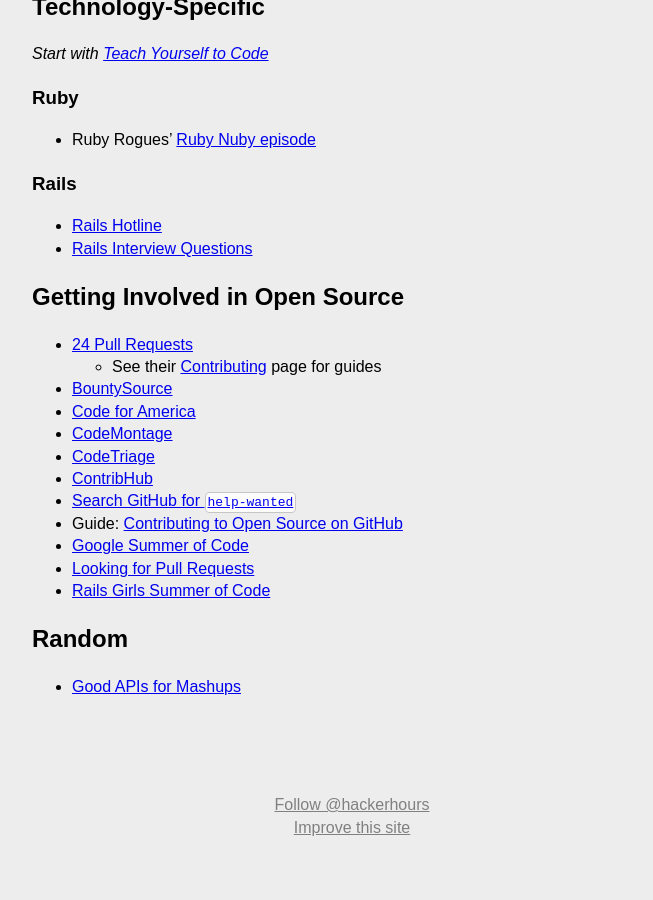
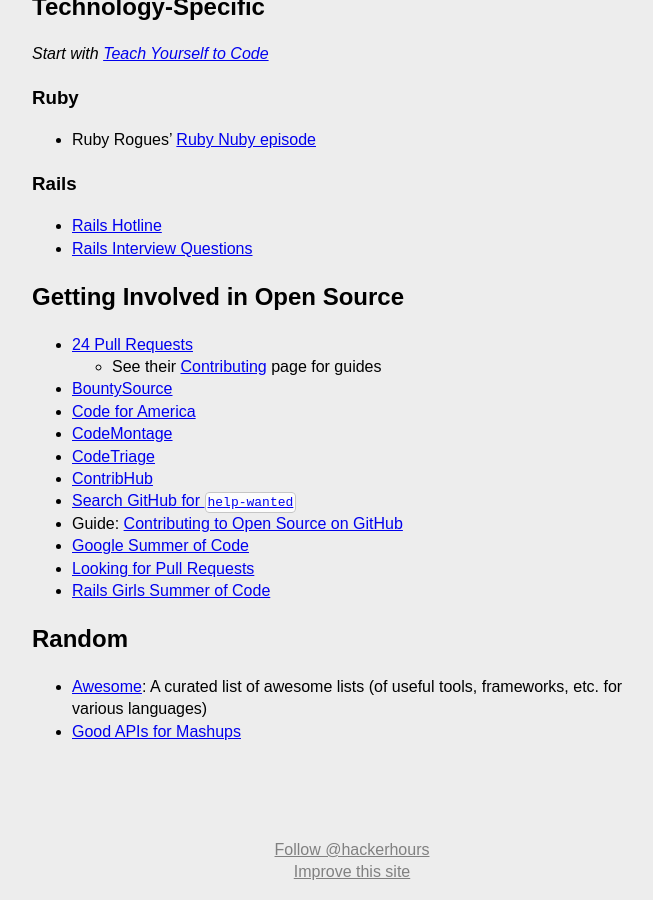
Before and after one commit to HackerHours/hackerhours.org, a Jekyll site: the page built from resources.md, in a window 1280 px wide and 900 px high, scrolled down 2030 px. Shown: the whole window, without its empty margins (288-941 px from the left). Built offline with Jekyll 4.4.1, drawn with Linux system fonts in a browser that asks for light colours; some web fonts are replaced; comment, search, counter and statistics services are not loaded; before the commit the page ends 2885 px from its top, so only the background shows below that.

Commit message:
link to Awesome

```diff
--- a/resources.md
+++ b/resources.md
@@ -101,4 +101,5 @@
 
 ## Random
 
+* [Awesome](https://github.com/sindresorhus/awesome): A curated list of awesome lists (of useful tools, frameworks, etc. for various languages)
 * [Good APIs for Mashups](https://gist.github.com/afeld/4952991)
```
